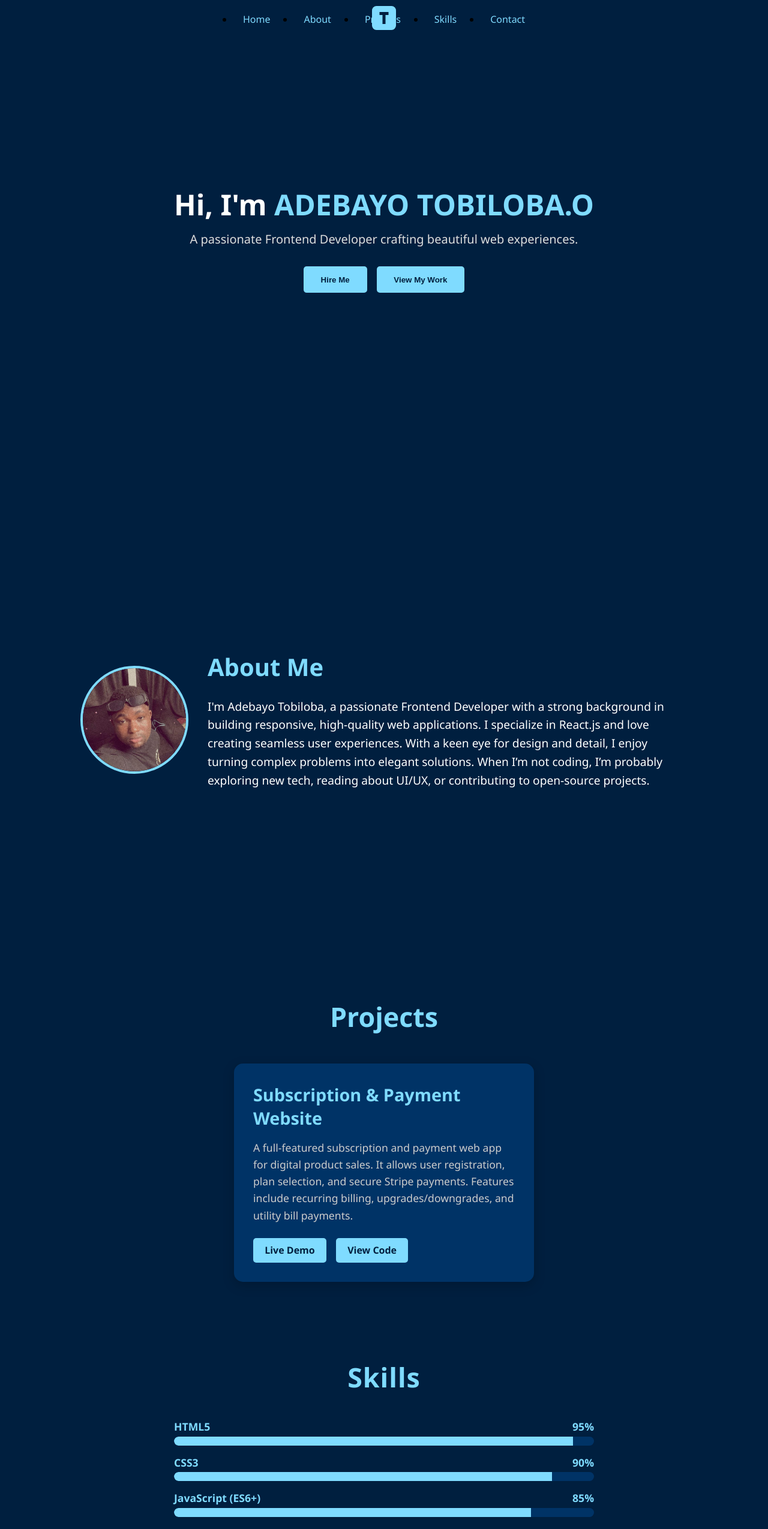
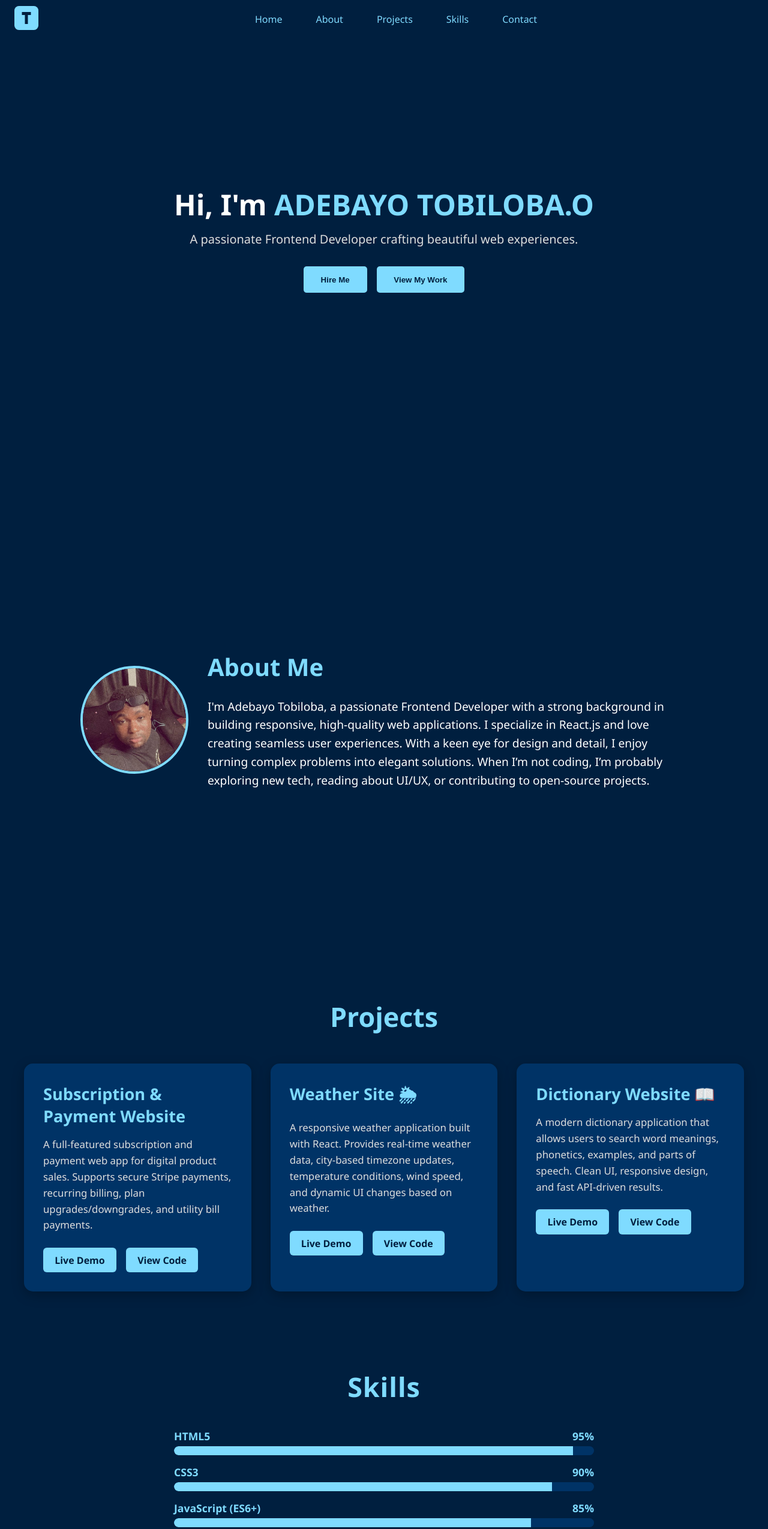
Before and after one commit to iamadclassic/myportfolio, a React (Vite) app: page / in a window 1280 px wide. Shown: the top 2549 px of the page at 60% size. Built offline with nearby package versions, Linux system fonts and the light colour scheme.

Commit message:
Update and redeploy

```diff
--- a/src/component/Navbar.jsx
+++ b/src/component/Navbar.jsx
@@ -1,27 +1,64 @@
-import React, { useState } from 'react';
+import React, { useState, useEffect } from 'react';
 import useIsMobile from '../hooks/useIsMobile';
 import LogoT from './LogoT';
 
 const Navbar = () => {
   const isMobile = useIsMobile();
   const [isOpen, setIsOpen] = useState(false);
+  const [showNavbar, setShowNavbar] = useState(true);
 
   const toggleMenu = () => setIsOpen(!isOpen);
+
+  // 🔽 Hide navbar on scroll down (mobile only)
+  useEffect(() => {
+    if (!isMobile) return;
+
+    let lastScrollY = window.scrollY;
+
+    const handleScroll = () => {
+      if (window.scrollY < 50) {
+        setShowNavbar(true);
+      } else if (window.scrollY > lastScrollY) {
+        setShowNavbar(false);
+        setIsOpen(false); // close menu when scrolling
+      } else {
+        setShowNavbar(true);
+      }
+      lastScrollY = window.scrollY;
+    };
+
+    window.addEventListener('scroll', handleScroll);
+    return () => window.removeEventListener('scroll', handleScroll);
+  }, [isMobile]);
 
   const styles = {
     navbar: {
       width: '100%',
       backgroundColor: '#001F3F',
-      padding: '1rem 2rem',
+      padding: '1rem 1.5rem',
       position: 'fixed',
-      top: 0,
+      top: isMobile && !showNavbar ? '-80px' : '0',
       left: 0,
+      right: 0,
       zIndex: 1000,
       display: 'flex',
       alignItems: 'center',
       justifyContent: 'space-between',
       height: '64px',
+      boxSizing: 'border-box',
+      transition: 'top 0.3s ease',
+      overflowX: 'hidden',
     },
+
+    logoWrapper: {
+      position: isMobile ? 'absolute' : 'static',
+      left: isMobile ? '50%' : 'auto',
+      transform: isMobile ? 'translateX(-50%)' : 'none',
+      display: 'flex',
+      alignItems: 'center',
+      zIndex: 1000,
+    },
+
     hamburger: {
       fontSize: '2rem',
       color: '#7FDBFF',
@@ -29,40 +66,33 @@ const Navbar = () => {
       background: 'none',
       border: 'none',
       display: isMobile ? 'block' : 'none',
+      marginLeft: 'auto',
+      padding: 0,
+      lineHeight: 1,
       zIndex: 1001,
     },
-    logoWrapper: {
-      position: 'absolute',
-      left: '50%',
-      transform: 'translateX(-50%)',
-      zIndex: 1000,
-    },
+
     navLinks: {
       display: isMobile ? (isOpen ? 'flex' : 'none') : 'flex',
       flexDirection: isMobile ? 'column' : 'row',
       position: isMobile ? 'fixed' : 'static',
-  top: isMobile ? '64px' : 'auto',
+      top: '64px',
       left: 0,
-  width: '100vw',
-  maxWidth: '100vw',
+      width: '100%',
       backgroundColor: isMobile ? '#001F3F' : 'transparent',
       padding: isMobile ? '1rem 0' : 0,
       margin: 0,
-  borderRadius: isMobile ? '0 0 8px 8px' : '0',
       justifyContent: 'center',
-  alignItems: isMobile ? 'center' : 'unset',
+      alignItems: 'center',
       gap: '1.5rem',
       zIndex: 999,
-  overflowX: 'hidden',  // key to prevent horizontal scroll inside nav
-  boxSizing: 'border-box',
+      listStyle: 'none',
     },
-
 
     link: {
       color: '#7FDBFF',
       textDecoration: 'none',
       fontSize: '1rem',
-      cursor: 'pointer',
       padding: '0.5rem 1rem',
       textAlign: 'center',
     },
@@ -70,7 +100,14 @@ const Navbar = () => {
 
   return (
     <nav style={styles.navbar}>
-      {/* Left: Hamburger */}
+      {/* Logo */}
+      <div style={styles.logoWrapper}>
+        <a href="#home" aria-label="Home">
+          <LogoT size={40} color="#7FDBFF" />
+        </a>
+      </div>
+
+      {/* Hamburger */}
       <button
         onClick={toggleMenu}
         style={styles.hamburger}
@@ -79,14 +116,7 @@ const Navbar = () => {
         ☰
       </button>
 
-      {/* Center: Logo */}
-      <div style={styles.logoWrapper}>
-        <a href="#home" aria-label="Home">
-          <LogoT size={40} color="#7FDBFF" />
-        </a>
-      </div>
-
-      {/* Right: Nav links (only visible on desktop) */}
+      {/* Links */}
       <ul style={styles.navLinks}>
         <li><a href="#home" style={styles.link}>Home</a></li>
         <li><a href="#about" style={styles.link}>About</a></li>
--- a/src/component/Project.jsx
+++ b/src/component/Project.jsx
@@ -1,82 +1,156 @@
 // src/component/Project.js
-import React from 'react';
-import useIsMobile from '../hooks/useIsMobile';
+import React from "react";
+import useIsMobile from "../hooks/useIsMobile";
 
 const Project = () => {
   const isMobile = useIsMobile();
 
   const styles = {
     section: {
-      backgroundColor: '#001f3f',
-      color: '#ffffff',
-      padding: isMobile ? '3rem 1rem' : '4rem 2rem',
-      textAlign: 'center',
+      backgroundColor: "#001f3f",
+      color: "#ffffff",
+      padding: isMobile ? "3rem 1rem" : "4rem 2rem",
+      textAlign: "center",
     },
     heading: {
-      fontSize: isMobile ? '2rem' : '2.8rem',
-      marginBottom: isMobile ? '2rem' : '3rem',
-      color: '#7FDBFF',
-      fontWeight: '700',
+      fontSize: isMobile ? "2rem" : "2.8rem",
+      marginBottom: isMobile ? "2rem" : "3rem",
+      color: "#7FDBFF",
+      fontWeight: "700",
+    },
+    grid: {
+      display: "grid",
+      gridTemplateColumns: isMobile ? "1fr" : "repeat(3, 1fr)",
+      gap: "2rem",
+      maxWidth: "1200px",
+      margin: "0 auto",
     },
     card: {
-      backgroundColor: '#003366',
-      borderRadius: '15px',
-      padding: isMobile ? '1.5rem' : '2rem',
-      width: '100%',
-      maxWidth: '500px',
-      margin: '0 auto',
-      textAlign: 'left',
-      boxShadow: '0 6px 20px rgba(0, 0, 0, 0.2)',
-      transition: 'transform 0.3s ease, box-shadow 0.3s ease',
+      backgroundColor: "#003366",
+      borderRadius: "15px",
+      padding: isMobile ? "1.5rem" : "2rem",
+      textAlign: "left",
+      boxShadow: "0 6px 20px rgba(0, 0, 0, 0.25)",
+      transition: "transform 0.3s ease, box-shadow 0.3s ease",
     },
     title: {
-      fontSize: isMobile ? '1.4rem' : '1.8rem',
-      color: '#7FDBFF',
-      marginBottom: '1rem',
-      fontWeight: '600',
+      fontSize: isMobile ? "1.4rem" : "1.7rem",
+      color: "#7FDBFF",
+      marginBottom: "1rem",
+      fontWeight: "600",
     },
     description: {
-      fontSize: isMobile ? '0.95rem' : '1.1rem',
-      color: '#ccc',
-      marginBottom: '1.5rem',
-      lineHeight: '1.6',
+      fontSize: isMobile ? "0.95rem" : "1.05rem",
+      color: "#ddd",
+      marginBottom: "1.5rem",
+      lineHeight: "1.6",
+    },
+    buttonGroup: {
+      display: "flex",
+      flexDirection: isMobile ? "column" : "row",
+      gap: "1rem",
     },
     button: {
-      padding: '0.6rem 1.2rem',
-      border: 'none',
-      borderRadius: '5px',
-      backgroundColor: '#7FDBFF',
-      color: '#001f3f',
-      fontWeight: 'bold',
-      cursor: 'pointer',
-      textDecoration: 'none',
-      width: isMobile ? '100%' : 'auto',
-      marginBottom: isMobile ? '0.5rem' : '0',
-    },
-    buttonGroup: {
-      display: 'flex',
-      flexDirection: isMobile ? 'column' : 'row',
-      gap: '1rem',
+      padding: "0.6rem 1.2rem",
+      border: "none",
+      borderRadius: "6px",
+      backgroundColor: "#7FDBFF",
+      color: "#001f3f",
+      fontWeight: "bold",
+      cursor: "pointer",
+      textDecoration: "none",
+      textAlign: "center",
+      width: isMobile ? "100%" : "auto",
     },
   };
 
   return (
     <section id="projects" style={styles.section}>
       <h2 style={styles.heading}>Projects</h2>
+
+      <div style={styles.grid}>
+        {/* 🔹 PROJECT 1 */}
         <div style={styles.card}>
           <h3 style={styles.title}>Subscription & Payment Website</h3>
           <p style={styles.description}>
-          A full‑featured subscription and payment web app for digital product sales.
-          It allows user registration, plan selection, and secure Stripe payments.
-          Features include recurring billing, upgrades/downgrades, and utility bill payments.
+            A full-featured subscription and payment web app for digital product
+            sales. Supports secure Stripe payments, recurring billing, plan
+            upgrades/downgrades, and utility bill payments.
           </p>
           <div style={styles.buttonGroup}>
-          <a href="https://buydatafromme.netlify.app/" target="_blank" rel="noopener noreferrer" style={styles.button}>
+            <a
+              href="https://buydatafromme.netlify.app/"
+              target="_blank"
+              rel="noopener noreferrer"
+              style={styles.button}
+            >
               Live Demo
             </a>
-          <a href="https://github.com/iamadclassic/vgh.git" target="_blank" rel="noopener noreferrer" style={styles.button}>
+            <a
+              href="https://github.com/iamadclassic/vgh.git"
+              target="_blank"
+              rel="noopener noreferrer"
+              style={styles.button}
+            >
               View Code
             </a>
+          </div>
+        </div>
+
+        {/* 🔹 PROJECT 2 */}
+        <div style={styles.card}>
+          <h3 style={styles.title}>Weather Site 🌦</h3>
+          <p style={styles.description}>
+            A responsive weather application built with React. Provides real-time
+            weather data, city-based timezone updates, temperature conditions,
+            wind speed, and dynamic UI changes based on weather.
+          </p>
+          <div style={styles.buttonGroup}>
+            <a
+              href="https://tobyweather.netlify.app/"
+              target="_blank"
+              rel="noopener noreferrer"
+              style={styles.button}
+            >
+              Live Demo
+            </a>
+            <a
+              href="https://github.com/iamadclassic/weather"
+              target="_blank"
+              rel="noopener noreferrer"
+              style={styles.button}
+            >
+              View Code
+            </a>
+          </div>
+        </div>
+
+        {/* 🔹 PROJECT 3 */}
+        <div style={styles.card}>
+          <h3 style={styles.title}>Dictionary Website 📖</h3>
+          <p style={styles.description}>
+            A modern dictionary application that allows users to search word
+            meanings, phonetics, examples, and parts of speech. Clean UI,
+            responsive design, and fast API-driven results.
+          </p>
+          <div style={styles.buttonGroup}>
+            <a
+              href="https://tobidiction.netlify.app/"
+              target="_blank"
+              rel="noopener noreferrer"
+              style={styles.button}
+            >
+              Live Demo
+            </a>
+            <a
+              href="https://github.com/iamadclassic/dictionary"
+              target="_blank"
+              rel="noopener noreferrer"
+              style={styles.button}
+            >
+              View Code
+            </a>
+          </div>
         </div>
       </div>
     </section>
```
Also changed, not shown: 1 other file (tests, documents, lock files or other folders). Lines whose indentation alone changed are shown as unchanged.
